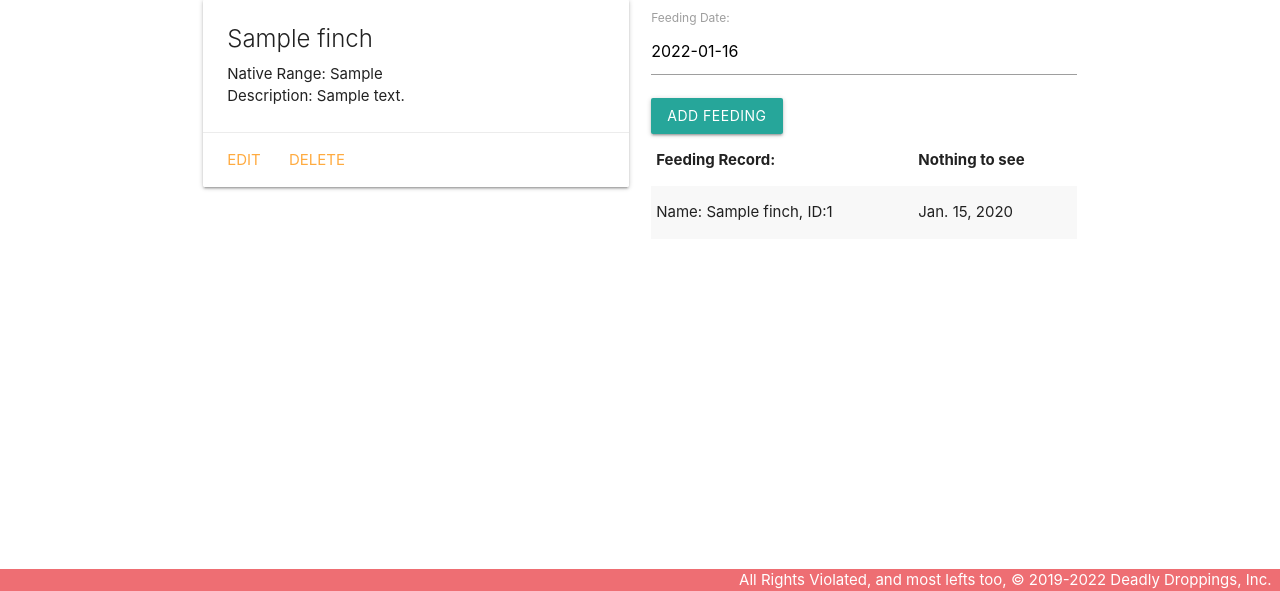
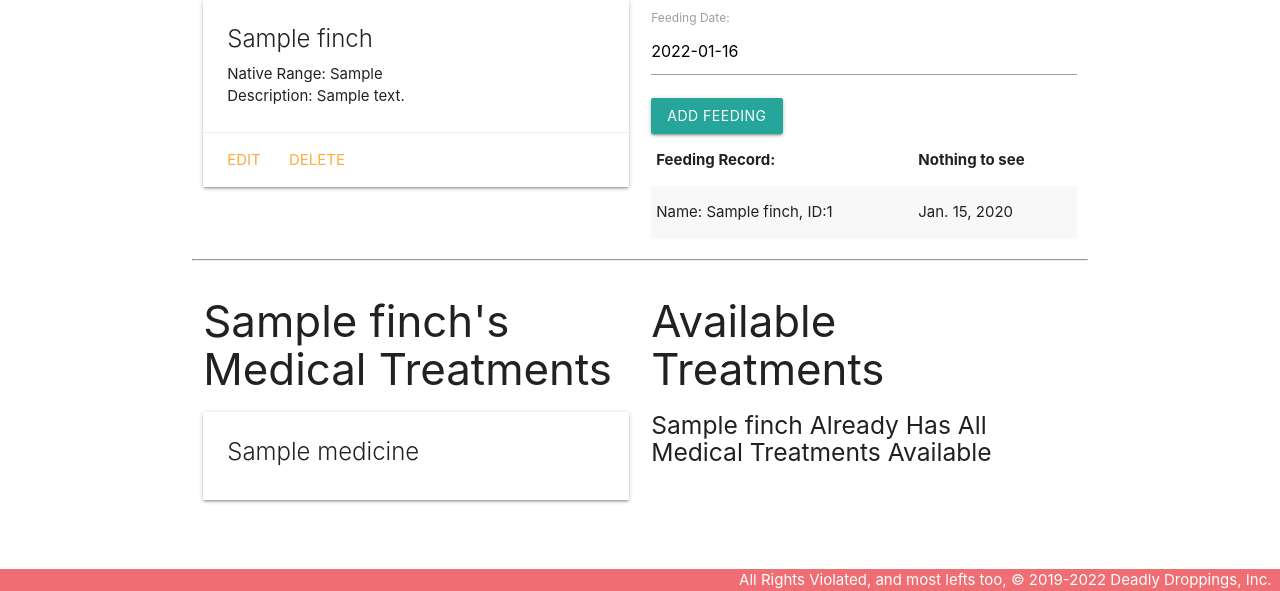
Before and after one commit to Studio42-com/finchcollector, a Django app: page /finches/1/ in a window 1280 px wide. Shown: the part 209-800 px from the top of the page. Run offline with Django 4.2, Linux system fonts and the light colour scheme; tables that the repository leaves empty hold one stand-in row (values such as "Sample post").

Commit message:
Almost done with Lab Part 5.

```diff
--- a/main_app/models.py
+++ b/main_app/models.py
@@ -8,7 +8,6 @@ class Medicine(models.Model):
 
     def __str__(self):
         return self.name
-
 
     def get_absolute_url(self):
         return reverse('medicines_detail', kwargs={'pk': self.id})
--- a/main_app/templates/finches/detail.html
+++ b/main_app/templates/finches/detail.html
@@ -44,6 +44,54 @@
 
 
 </div>
+<!-- This is all new markup to be added just above the <script> tag -->
+  <hr>
+  <div class="row">
+    <div class="col s6">
+      <h3>{{ finchdetail.name }}'s Medical Treatments</h3>
+      {% if finchdetail.medicines.count %}
+        {% for medicine in finchdetail.medicines.all %}
+          <div class="card">
+            <div class="card-content">
+              <span class="card-title">
+                {{ medicine.name }}
+              </span>
+            </div>
+          </div>
+        {% endfor %}
+      {% else %}
+        <h5>No current treatments</h5>
+      {% endif %}
+    </div>
+    <!-- Available toys will come after this line -->
+    <div class="col s6">
+      <h3>Available Treatments</h3>
+      {% if medicines.count %}
+        {% for medicine in medicines.all %}
+          <div class="card">
+            <div class="card-content">
+              <span class="card-title">
+                {{ medicine.name }}, {{ medicine.id }},
+                {{ finchdetail.name }}, {{ finchdetail.id }},
+              </span>
+            </div>
+            <div class="card-action">
+
+              <form action="{% url 'assoc_medicine' finchdetail.id medicine.id %}" method="POST">
+
+
+                {% csrf_token %}
+                <button type="submit" class="btn">Add</button>
+              </form>
+            </div>
+          </div>
+        {% endfor %}
+      {% else %}
+        <h5>{{finchdetail.name}} Already Has All Medical Treatments Available</h5>
+      {% endif %}
+    </div>
+
+
 <script>
   const dateEl = document.getElementById('id_date');
   M.Datepicker.init(dateEl, {
@@ -57,3 +105,4 @@
 
  </script>
  {% endblock %}
+ <form action="{% url 'assoc_medicine' finch.id medicine.id %}" method="POST">
--- /dev/null
+++ b/main_app/templates/finches/details.bits.html
@@ -0,0 +1 @@
+<form action="{% url 'assoc_medicine' finchdetail.id medicine.id %}" method="POST">
--- a/main_app/templates/finches/index.html
+++ b/main_app/templates/finches/index.html
@@ -18,7 +18,7 @@
 <a href="{% url 'finches_detail' finch.id %}">
     <div class="card">
         <div class="card-content">
-            <span class="card-title">{{ finch.name }}</span>
+            <span class="card-title">{{ finch.name }}, ID:{{finch.id}}</span>
             <p>Native Region: {{ finch.native }}</p>
             <p>Description: {{ finch.description }}</p>
 
--- a/main_app/urls.py
+++ b/main_app/urls.py
@@ -10,6 +10,10 @@ urlpatterns = [
       path('finches/<int:pk>/update/', views.FinchUpdate.as_view(), name='finches_update'),
       path('finches/<int:pk>/delete/', views.FinchDelete.as_view(), name='finches_delete'),
       path('finches/<int:finch_id>/add_feeding/', views.add_feeding, name='add_feeding'),
+
+      path('finches/<int:finch_id>/assoc_medicine/<int:medicine_id>/', views.assoc_medicine, name='assoc_medicine'),
+#     path('cats/   <int:cat_id>/  assoc_toy/     <int:toy_id>     /', views.assoc_toy,      name='assoc_toy'),
+#
       path('toys/', views.MedicineList.as_view(), name='medicines_index'),
       path('toys/<int:pk>/', views.MedicineDetail.as_view(), name='medicines_detail'),
       path('toys/create/', views.MedicineCreate.as_view(), name='medicines_create'),
--- a/main_app/views.py
+++ b/main_app/views.py
@@ -1,4 +1,4 @@
-# from sre_constants import CATEGORY_UNI_DIGIT
+from sre_constants import CATEGORY_UNI_DIGIT
 from django.shortcuts import render, redirect
 # from django.http import HttpResponse
 from django.views.generic.edit import CreateView, UpdateView, DeleteView
@@ -22,11 +22,15 @@ def finches_index(request):
     return render(request, 'finches/index.html', { 'finches': finches })
 
 def finches_detail(request, finch_id):
-    finches = Finch.objects.get(id=finch_id)
+    finchdetail = Finch.objects.get(id=finch_id)
+    #Get the listing of medical treatments available.
+    medicines_finch_doesnt_have = Medicine.objects.exclude(id__in=finchdetail.medicines.all().values_list('id'))
     feeding_form = FeedingForm()
     return render(request, 'finches/detail.html', {
-        'finchdetail' : finches,
-        'feeding_form': feeding_form
+        'finchdetail' : finchdetail,
+        'feeding_form': feeding_form,
+        #and the treatments to be displayed
+        'medicines': medicines_finch_doesnt_have
     })
 
 def add_feeding(request, finch_id):
@@ -36,6 +40,11 @@ def add_feeding(request, finch_id):
         new_feeding.finch_id = finch_id
         new_feeding.save()
     return redirect('finches_detail', finch_id=finch_id)
+
+def assoc_medicine(request, finch_id, medicine_id):
+  finchmeds = Finch.objects.get(id=finch_id)
+  finchmeds.medicines.add(medicine_id)
+  return redirect('finches_detail', finch_id=finch_id)
 
 class MedicineList(ListView):
   model = Medicine
@@ -52,7 +61,7 @@ class MedicineCreate(CreateView):
 
 class MedicineUpdate(UpdateView):
   model = Medicine
-  fields = ['device', 'Side']
+  fields = ['medicine']
 
 
 class MedicineDelete(DeleteView):
@@ -74,3 +83,15 @@ class FinchUpdate(UpdateView):
 class FinchDelete(DeleteView):
     model = Finch
     success_url = '/finches/'
+
+# # Display list of not currently used medical
+# def finches_detail(request, finchdetail_id):
+#   cat = Cat.objects.get(id=finchdetail_id)
+#   # Get the toys the cat doesn't have
+#   medicines_finchdetail_doesnt_have = Medicine.objects.exclude(id__in=finchdetail.medicines.all().values_list('id'))
+#   feeding_form = FeedingForm()
+#   return render(request, 'finches/detail.html', {
+#     'finchdetail': finch, 'feeding_form': feeding_form,
+#     # Add the toys to be displayed
+#     'medicines': medicines_finchdetail_doesnt_have
+#   })
```
